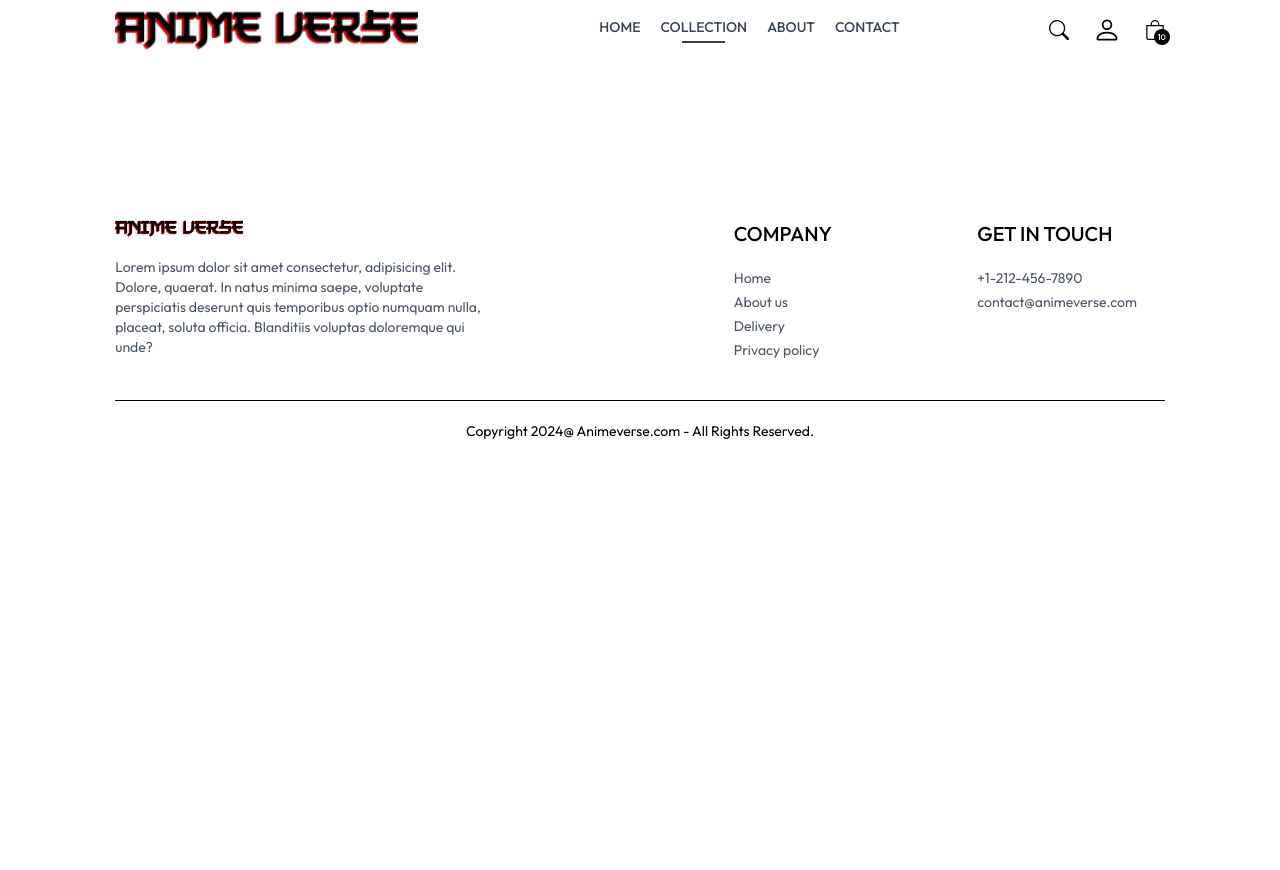
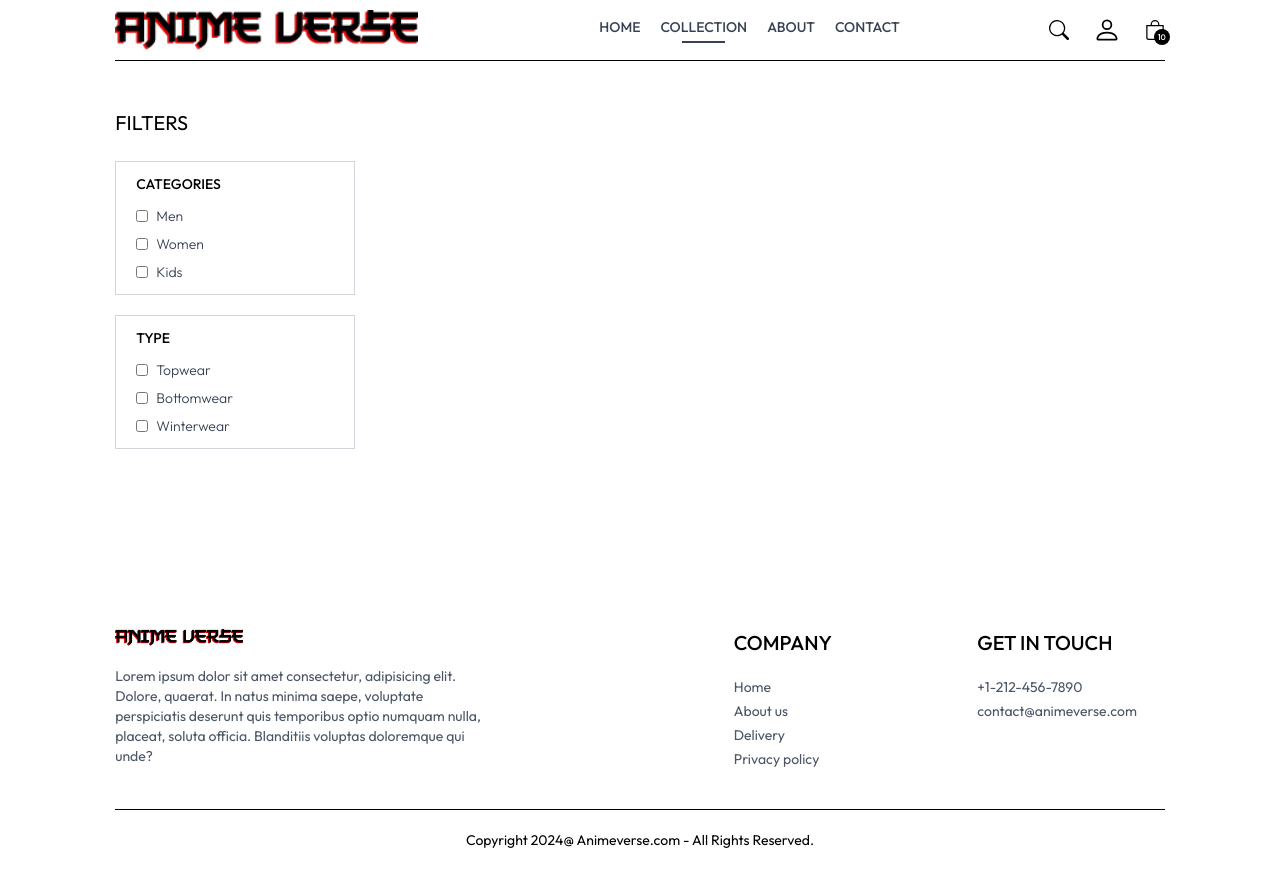
Before and after one commit to Tharun-0408/Ecommerce-Website, a React (Vite) app in the folder frontend/: page /collection in a window 1280 px wide. Before the commit the page ends 800 px from the top, so only its background shows below. Built offline with nearby package versions, Linux system fonts and the light colour scheme.

Commit message:
added fiter toggle

```diff
--- a/frontend/src/assets/assets.js
+++ b/frontend/src/assets/assets.js
@@ -8,6 +8,7 @@
 import hero from "./hero.jpg";
 import return_icon from "./return_icon.png";
 import headset from "./headset.svg";
+import filter from "./chevron-right.svg"
 import p_1 from "./p_1.png";
 import p_2 from "./p_2.png";
 import p_3 from "./p_3.png";
@@ -32,6 +33,7 @@
   exchange,
   return_icon,
   headset,
+  filter
 
 };
 
--- a/frontend/src/pages/Collection.jsx
+++ b/frontend/src/pages/Collection.jsx
@@ -1,8 +1,54 @@
-import React from 'react'
+import React, { useContext, useState } from 'react'
+import { ShopContext } from '../context/ShopContext'
+import { assets } from '../assets/assets';
 
 const Collection = () => {
+
+  const { products } = useContext(ShopContext);
+  const [showFilter, setShowFilter] = useState(false);
+
   return (
-    <div></div>
+    <div className='flex flex-col sm:flex-row gap-1 sm:gap-10 pt-10 border-t'>
+
+    {/*Filter options */}
+    <div className='min-w-60'>
+      <p onClick={()=>setShowFilter(prev => !prev)} className='my-2 text-xl flex items-center cursor-pointer gap-2'>FILTERS
+        <img className={`h-3 sm:hidden ${showFilter ? 'rotate-90' : ''}`} src={assets.filter} />
+      </p>
+      {/* Category filter */}
+      <div className={`border border-gray-300 pl-5 py-3 mt-6 ${showFilter ? '' : 'hidden'} sm:block`}>
+        <p className='mb-3 text-sm font-medium'>CATEGORIES</p>
+        <div className='flex flex-col gap-2 text-sm font-light text-gray-700'>
+          <p className='flex gap-2'>
+            <input className='w-3' type='checkbox' value={'Men'} /> Men
+          </p>
+          <p className='flex gap-2'>
+            <input className='w-3' type='checkbox' value={'Women'} /> Women
+          </p>
+          <p className='flex gap-2'>
+            <input className='w-3' type='checkbox' value={'Kids'} /> Kids
+          </p>
+        </div>
+      </div>
+      {/* Sub Category Filter */}
+      <div className={`border border-gray-300 pl-5 py-3 my-5 ${showFilter ? '' : 'hidden'} sm:block`}>
+        <p className='mb-3 text-sm font-medium'>TYPE</p>
+        <div className='flex flex-col gap-2 text-sm font-light text-gray-700'>
+          <p className='flex gap-2'>
+            <input className='w-3' type='checkbox' value={'Topwear'} /> Topwear
+          </p>
+          <p className='flex gap-2'>
+            <input className='w-3' type='checkbox' value={'Bottomwear'} /> Bottomwear
+          </p>
+          <p className='flex gap-2'>
+            <input className='w-3' type='checkbox' value={'Winterwear'} /> Winterwear
+          </p>
+        </div>
+      </div>
+    </div>
+
+    </div>
+
   )
 }
 
```
Also changed, not shown: frontend/src/assets/chevron-right.svg (added).
